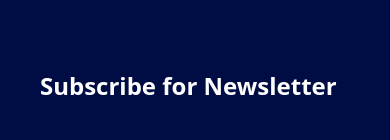
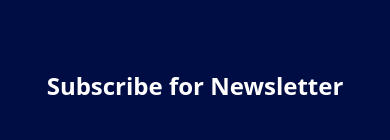
Before and after one commit to iCFDR-Tech/modern-development-foundation, a Next.js app: page / in a window 390 px wide. Shown: the part 3306-3446 px from the top of the page. Built offline with nearby package versions, Linux system fonts and the light colour scheme.

Commit message:
Fixed the newsletter field and button alignment and made it responsive

```diff
--- a/src/components/footer.jsx
+++ b/src/components/footer.jsx
@@ -4,13 +4,13 @@ import { Input } from "./ui/input";
 export default function Footer() {
   return (
     <div className="px-10 md:px-0 bg-[#000d44] py-20">
-      <div className="container mx-auto grid grid-cols-1 md:grid-cols-2 gap-10">
+      <div className="container mx-auto grid grid-cols-1 lg:grid-cols-2 gap-10">
         <div>
-          <h1 className="text-2xl md:text-3xl xl:text-4xl font-bold text-white">
+          <h1 className="text-2xl md:text-3xl xl:text-4xl text-center lg:text-start font-bold text-white">
             Subscribe for Newsletter
           </h1>
         </div>
-        <div className="flex gap-10 justify-center md:justify-end ">
+        <div className="flex gap-10 justify-center lg:justify-end ">
            <div>
              <Input className="text-gray-600 rounded-3xl md:w-md" placeholder="Email Address"/>
            </div>
```
